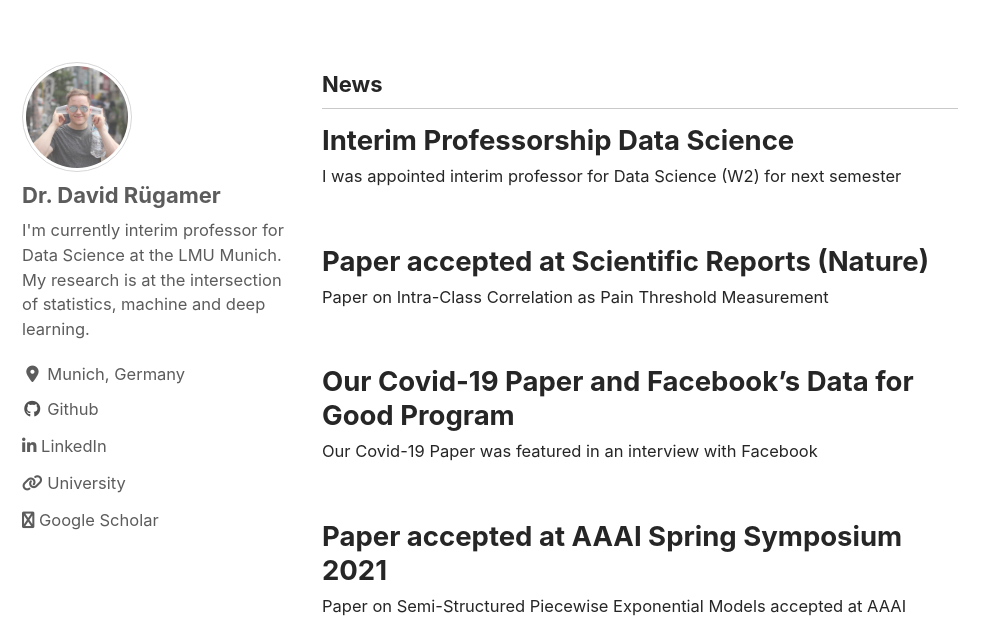
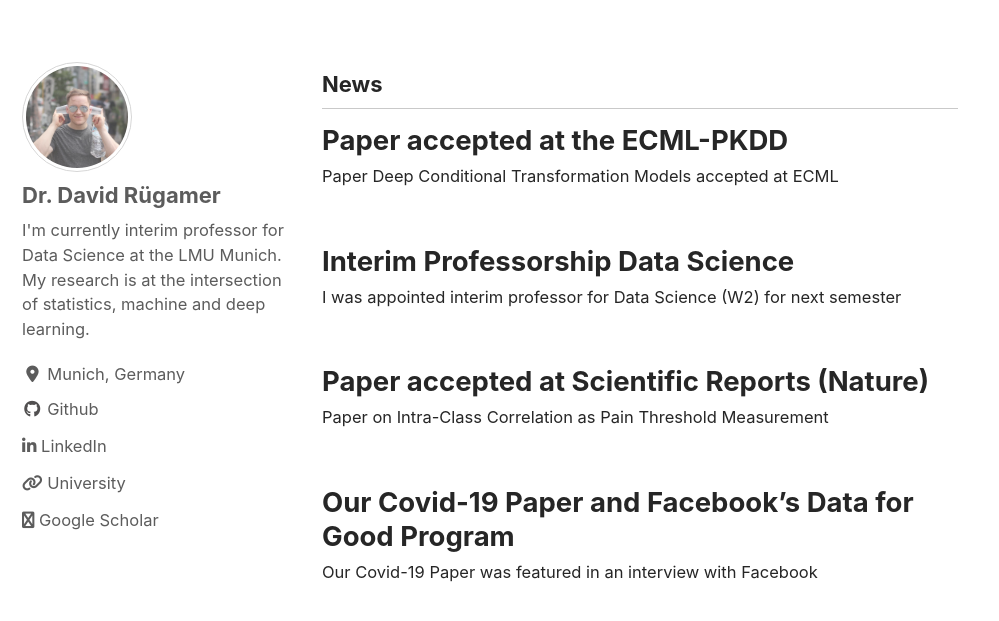
Before and after one commit to davidruegamer/davidruegamer.github.io, a Jekyll site: the page built from index.html, in a window 1280 px wide and 900 px high, cut to the strip 279-900 px from the top of the window. Shown: the whole strip, without its empty margins (0-999 px from the left). Built offline with Jekyll 4.4.1, drawn with Linux system fonts in a browser that asks for light colours; cached includes are drawn as plain includes; nearby versions of some CDN libraries; the list of posts is cut into pages by our own code; comment, search, counter and statistics services are not loaded; a style sheet for code colours, icons or effects is not loaded; some of the changed text lies outside the part shown.

Commit message:
add ecml 2021

```diff
--- a/_pages/publications.md
+++ b/_pages/publications.md
@@ -20,7 +20,7 @@ Publications
 <li> Goschenhofer, Hvingelby <b>R&uuml;gamer</b>, Thomas, Wagner, Bischl (2021): <a href="https://arxiv.org/abs/2102.03622">Deep Semi-Supervised Learning for Time Series Classification.</a> <i>Under Revision.</i></li>
 <li> Fritz, Dorigatti, <b>R&uuml;gamer</b> (2021): <a href="https://arxiv.org/abs/2101.00661">Combining Graph Neural Networks and Spatio-temporal Disease Models to Predict COVID-19 Cases in Germany.</a> <i>Under Revision.</i></li>
 <li> Kopper, P&ouml;lsterl, Wachinger, Bischl, Bender, <b>R&uuml;gamer</b> (2020): <a href="https://arxiv.org/abs/2011.05824">Semi-Structured Deep Piecewise Exponential Models.</a> <i>Accepted at the AAAI Spring Symposium 2021.</i></li>
-<li> Baumann, Hothorn, <b>R&uuml;gamer</b> (2020): <a href="https://arxiv.org/abs/2010.07860">Deep Conditional Transformation Models.</a> <i>Under Revision.</i></li>
+<li> Baumann, Hothorn, <b>R&uuml;gamer</b> (2020): <a href="https://arxiv.org/abs/2010.07860">Deep Conditional Transformation Models.</a> <i>Accepted at ECML-PKDD 2021.</i></li>
 <li> Liew, Peolsson, <b>R&uuml;gamer</b>, Wibault, L&ouml;fgren, Dedering, Zsigmond, Falla (2020): Clinical predictive modelling of post-surgical recovery in individuals with cervical radiculopathy - a machine learning approach. <i>Accepted at Scientific Reports - Nature</i></li>
 <li> <b>R&uuml;gamer</b>, Pfisterer, Bischl (2020): <a href="https://arxiv.org/abs/2010.06889">Neural Mixture Density Regression.</a> <i>Under Revision.</i></li>
 <li> Bender, <b>R&uuml;gamer</b>, Scheipl, Bischl (2020): <a href="http://arxiv.org/abs/2006.15442">A General Machine Learning Framework for Survival Analysis.</a> <i>ECML-PKDD 2020.</i></li>
--- /dev/null
+++ b/_posts/2021-06-18-ecml.md
@@ -0,0 +1,10 @@
+---
+title: Paper accepted at the ECML-PKDD
+layout: single
+header:
+  overlay_image: /assets/images/changcheng.jpg
+  overlay_filter: 0.15
+excerpt: "Paper Deep Conditional Transformation Models accepted at ECML"
+---
+
+Our paper [Deep Conditional Transformation Models](https://arxiv.org/abs/2010.07860) was accepted at this year's ECML-PKDD for presentation and publication in the conference proceedings!
```
Also changed, not shown: _pages/cv.md (+9 -0 lines).
